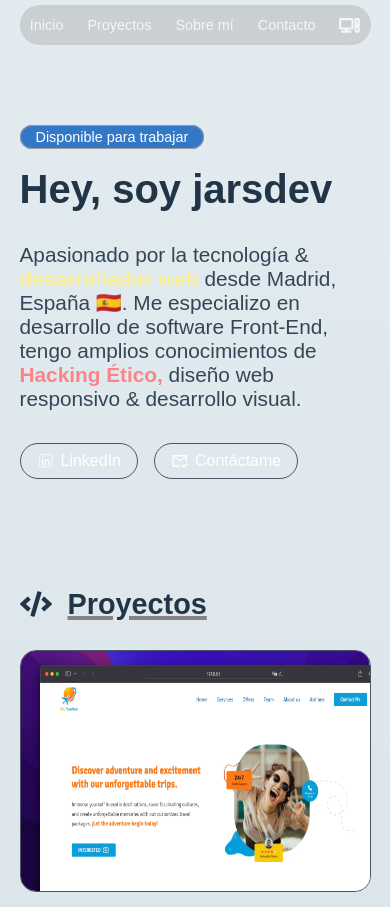
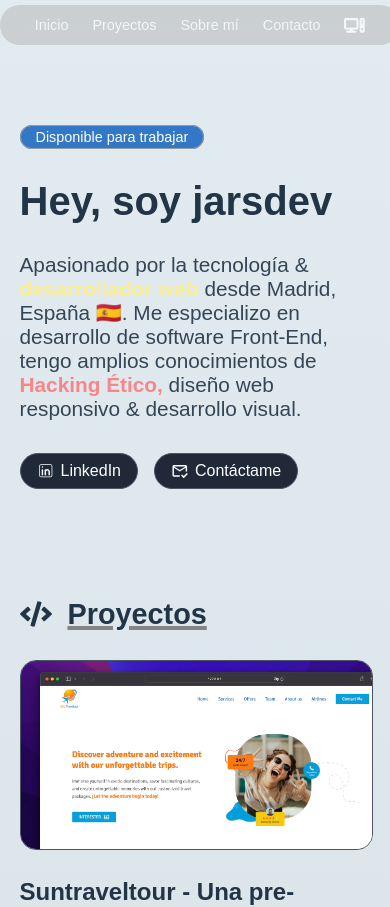
Before and after one commit to 302founddev/aquamancode, a React (Vite) app: page / in a window 390 px wide. Shown: the top 907 px of the page. Built offline with nearby package versions, Linux system fonts and the light colour scheme.

Commit message:
New changes

```diff
--- a/src/components/about.jsx
+++ b/src/components/about.jsx
@@ -5,7 +5,7 @@ import { MdOutlineRoundaboutRight } from "react-icons/md";
 export const About = () => {
     return (
 
-        <section className='main'>
+        <section className='main' id='sobremi'>
 
             <div className='about'>
                 <MdOutlineRoundaboutRight className='about-icon' />
--- a/src/components/footer.css
+++ b/src/components/footer.css
@@ -26,7 +26,7 @@
     text-decoration: underline;
 }
 
-@media (max-width: 480px) {
+@media (max-width: 767px) {
     .footer div {
         display: flex;
         flex-direction: column;
--- a/src/components/header.css
+++ b/src/components/header.css
@@ -58,13 +58,13 @@
     background: gray;
 }
 
-@media (max-width: 480px) {
+@media (max-width: 767px) {
 
     .navbar {
         position: fixed;
         backdrop-filter: blur(10px);
         border-radius: 555px;
-        width: 90%;
+        width: 400px;
         margin: auto;
         height: 40px;
         margin-top: 5px;
--- a/src/components/home.css
+++ b/src/components/home.css
@@ -16,25 +16,26 @@
 
 .description-container {
     width: 66%;
+    padding-top: 20px;
 }
 
 .b-title {
     height: 100px;
-    display: flex;
-    flex-direction: column;
-    gap: .2rem;
+    display: block;
+    flex-flow: column nowrap;
+    gap: 2.8rem;
     align-items: center;
     padding-bottom: 15px;
 }
 
 .b-title h1 {
-    font-size: 3.4em;
+    font-size: 4vw;
     line-height: 1rem;
     display: flex;
     align-items: center;
     margin: 0;
+    width: 100%;
     height: 100%;
-    width: 100%;
 }
 
 .description {
@@ -48,7 +49,6 @@
 
 .b-title span {
     width: 100%;
-    box-sizing: border-box;
 }
 
 .b-title span a {
@@ -105,24 +105,23 @@
     font-size: 1.1em;
 }
 
-@media (max-width: 480px) {
+@media (max-width: 767px) {
     .presentation {
         padding-top: 8rem;
     }
     .b-title {
         display: flex;
         flex-direction: column;
+        gap: 1.8rem;
     }
     .b-title h1 {
         font-size: 2.5em;
         width: 100%;
-        order: 2;
     }
     .b-title a {
         font-size: .9em;
         padding: 5px 20px;
         background-color: transparent;
-        order: 1;
     }
     .bdg {
         width: 100%;
@@ -132,6 +131,7 @@
     }
     .description-container {
         width: 100%;
+        padding-top: 10px;
     }
     .description {
         width: 100%;
--- a/src/main.css
+++ b/src/main.css
@@ -2,12 +2,15 @@ html {
   background: rgba(3, 5, 11, 1.0);
   background: linear-gradient(0deg, rgba(3, 5, 11, 1.0), rgb(17, 17, 39));
   scroll-behavior: smooth;
+  box-sizing: border-box;
   font-family: 'Onest Variable', sans-serif;
   color: white;
+  height: auto;
 }
 
 body {
   margin: 0 auto;
+  height: 100%;
   width: 65vw;
 }
 
@@ -28,7 +31,7 @@ body {
   }
 }
 
-@media (max-width:480px) {
+@media (max-width: 767px) {
   html {
     color: #fff;
   }
--- a/src/pages/Projects.jsx
+++ b/src/pages/Projects.jsx
@@ -1,7 +1,6 @@
 import { Github, DeveloperStudentClub } from '../components/icons.jsx';
 import './projects.css';
 import { FaCode } from "react-icons/fa";
-import crypto from 'crypto'; // Importa el módulo crypto para usar randomUUID
 
 export const Work = () => {
 
@@ -34,7 +33,9 @@ export const Work = () => {
             </div>
             {PROJECTS.map((work, index) => (
                 <article key={`work-${index}`}>
-                    <img src={work.image} alt={`Captura de pantalla del proyecto ${work.title}`} />
+                    <div>
+                        <img src={work.image} alt={`Captura de pantalla del proyecto ${work.title}`} />
+                    </div>
                     <div>
                         <h3>{work.title}</h3>
                         <ul className="tag-container">
@@ -45,13 +46,11 @@ export const Work = () => {
 
                         <p>{work.description}</p>
 
-                        {/* Renderización condicional basada en `work.live` */}
                         {work.live ? (
                             <div className="links">
                                 <a className="p-links" href={work.github} target="_blank" rel="noopener noreferrer">
                                     <Github /> Source
                                 </a>
-                                {/* Ejemplo para el enlace de vista previa */}
                                 <a className="p-links" href={work.link} target="_blank" rel="noopener noreferrer">
                                     <DeveloperStudentClub /> Preview
                                 </a>
--- a/src/pages/contact.css
+++ b/src/pages/contact.css
@@ -44,7 +44,7 @@ input[type=submit]:hover {
   margin: auto;
 }
 
-@media (max-width: 480px) {
+@media (max-width: 767px) {
   .container {
     width: 95%;
     padding-top: 50px;
--- a/src/pages/projects.css
+++ b/src/pages/projects.css
@@ -3,7 +3,7 @@
     --white: #fff;
     --tw-border-opacity: 1;
     --border-color: rgb(75 85 99 / var(--tw-border-opacity));
-    --background-color: rgb(31 41 55 / var(--tw-bg-opacity));
+    --background-color: rgb(31 41 55 / var(--tw-text-opacity));
     --tw-text-opacity: 1;
     --ylw-hover: rgb(234 179 8 / var(--tw-text-opacity));
     --ylw: rgb(254 240 138 / var(--tw-text-opacity));
@@ -38,10 +38,9 @@ article {
     box-sizing: border-box;
 }
 
-article > img {
-    max-width: 26rem;
+article > div > img {
+    width: 30vw;
     border-radius: var(--rounded);
-    height: 240px;
     border: 1px solid var(--border-color);
 }
 
@@ -60,8 +59,6 @@ article div h3 {
 article div p {
     opacity: .8;
     text-wrap: pretty;
-    line-height: 1.4;
-    font-size: 1.05em;
 }
 
 .tag-container {
@@ -117,7 +114,7 @@ article div p {
     text-decoration: underline;
 }
 
-@media (max-width: 480px) {
+@media (max-width: 767px) {
     .section-cont {
         width: 100%;
         padding-top: 5rem;
@@ -136,5 +133,8 @@ article div p {
         margin: auto;
         padding: 15px 0;
     }
+    article > div > img {
+        width: 90vw;
+    }
 
 }
```
